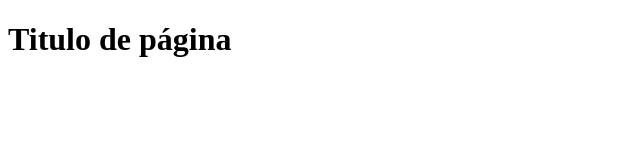
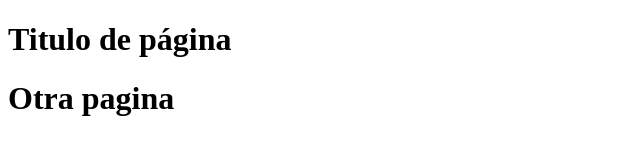
Before and after one commit to samores/Proyecto-1, a plain HTML site: page index.html in a window 1280 px wide. Shown: the whole page, without its empty margins (0-640 px from the left). Drawn offline with Linux system fonts and the light colour scheme.

Commit message:
Otra pagina

```diff
--- a/index.html
+++ b/index.html
@@ -7,5 +7,6 @@
 </head>
 <body>
     <h1>Titulo de página</h1>
+    <h1>Otra pagina</h1>
 </body>
 </html>
```
